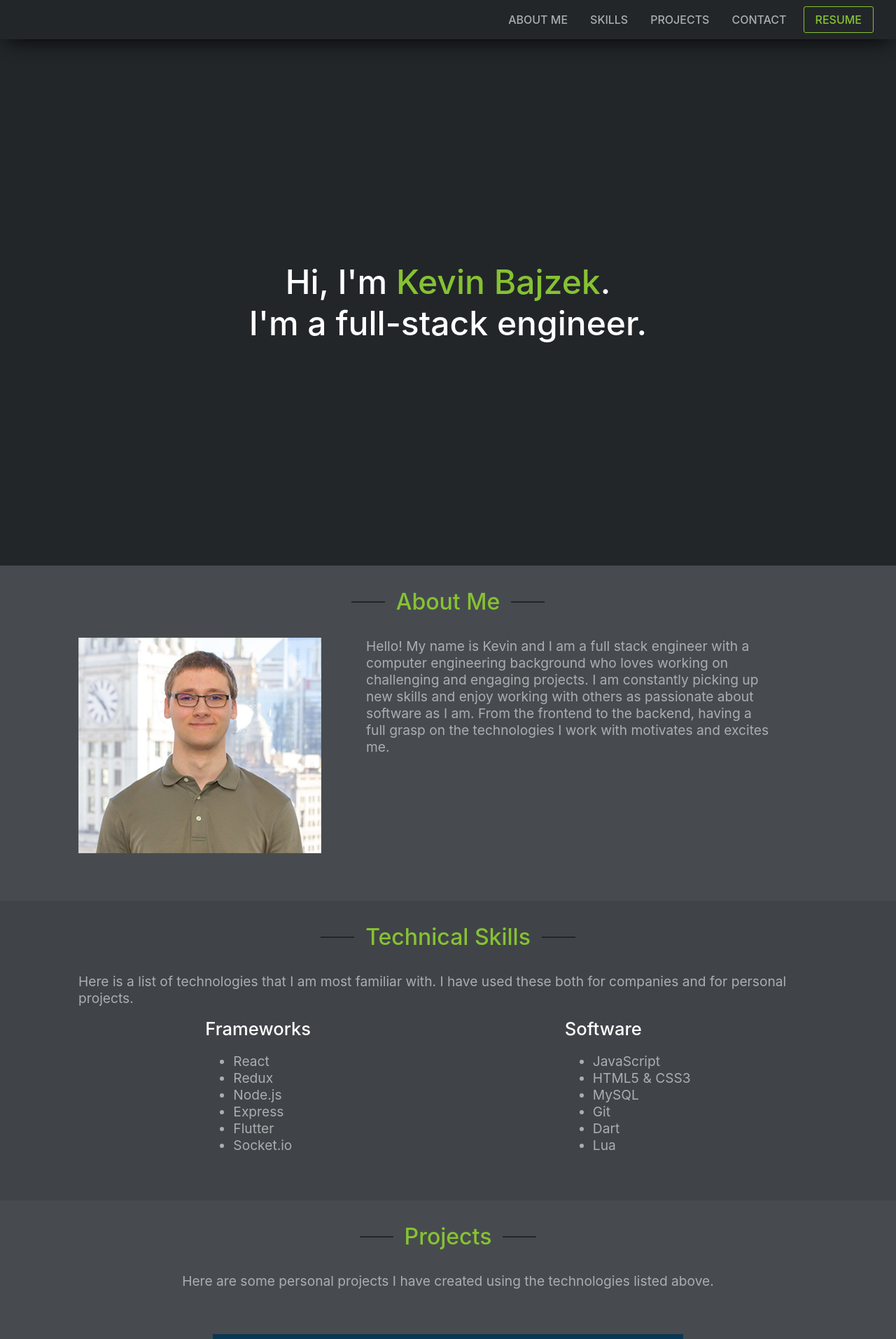
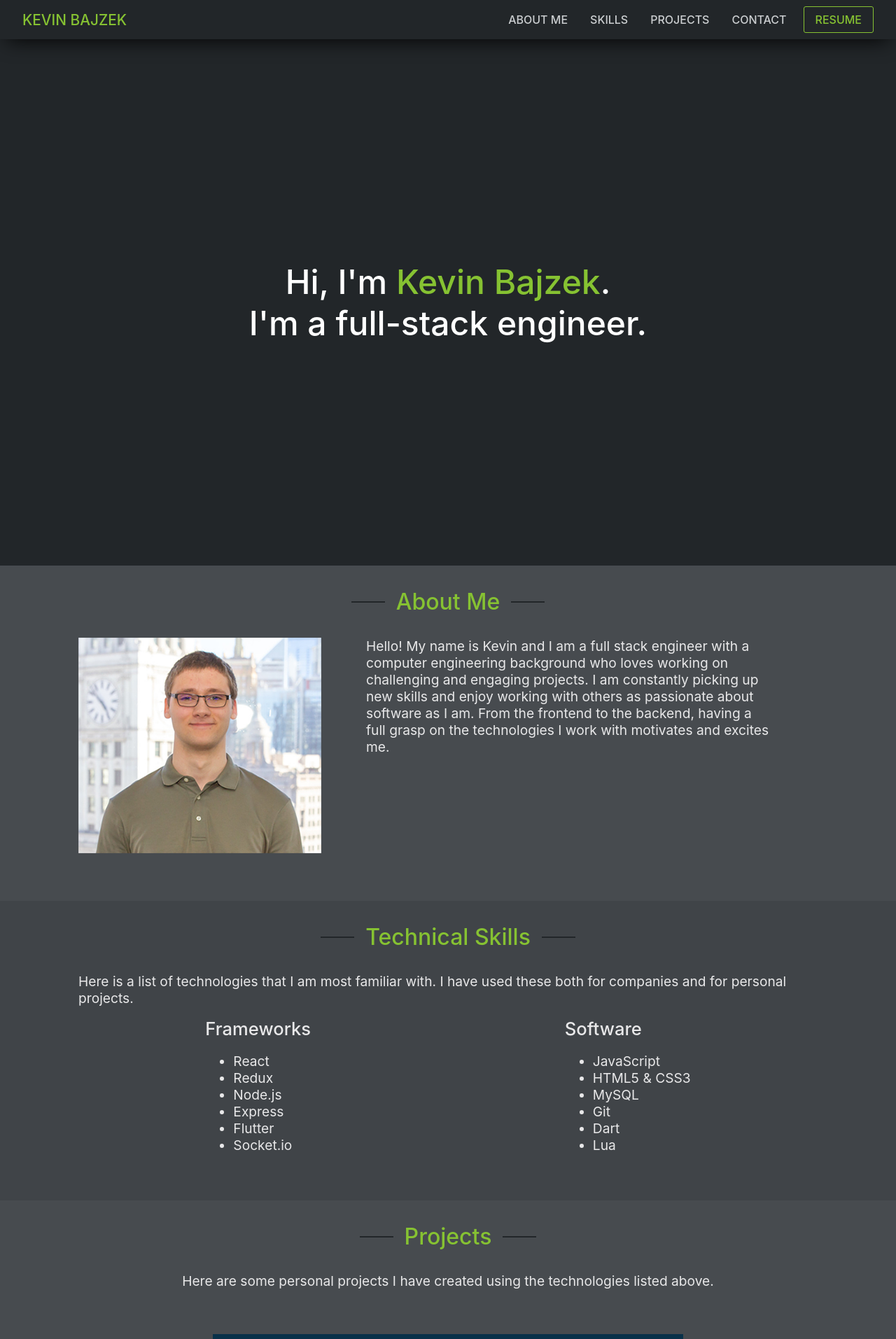
Before and after one commit to kbajzek/kevin-portfolio, a React (Create React App) app in the folder client/: page / in a window 1280 px wide. Shown: the top 1913 px of the page at 70% size. Built offline with nearby package versions, Linux system fonts and the light colour scheme.

Commit message:
fixed font contrast & meta tags

```diff
--- a/client/public/index.html
+++ b/client/public/index.html
@@ -3,18 +3,15 @@
   <head>
     <meta charset="utf-8" />
     <link rel="icon" href="%PUBLIC_URL%/favicon.ico" />
+    <link rel="shortcut icon" href="%PUBLIC_URL%/favicon.ico">
     <meta name="viewport" content="width=device-width, initial-scale=1" />
     <meta name="theme-color" content="#000000" />
-    <meta
-      name="description"
-      content="Web site created using create-react-app"
-    />
-    <link rel="apple-touch-icon" href="logo192.png" />
-    <!--
-      manifest.json provides metadata used when your web app is installed on a
-      user's mobile device or desktop. See https://developers.google.com/web/fundamentals/web-app-manifest/
-    -->
-    <link rel="manifest" href="%PUBLIC_URL%/manifest.json" />
+    <meta content="Kevin Bajzek's personal website." name="description">
+		<meta content="Kevin Bajzek" name="author">
+		<meta content="Kevin Bajzek, web development, front-end, back-end, full-stack, portfolio" name="keywords">
+		<meta property="og:title" content="Kevin Bajzek" />
+    <meta property="og:description" content="Kevin Bajzek's personal website.">
+    <link href="https://fonts.googleapis.com/css?family=Rubik:400,700" rel="stylesheet">
     <!--
       Notice the use of %PUBLIC_URL% in the tags above.
       It will be replaced with the URL of the `public` folder during the build.
--- a/client/src/components/About/About.module.css
+++ b/client/src/components/About/About.module.css
@@ -38,7 +38,7 @@
 }
 
 .aboutText {
-    color: #abaeb0;
+    color: #E8E8E9;
     font-size: 1.2rem;
     padding: 0 4rem;
     box-sizing: border-box;
--- a/client/src/components/Contact/Contact.module.css
+++ b/client/src/components/Contact/Contact.module.css
@@ -11,7 +11,7 @@
 
 .footer {
     margin-top: 1.5rem;
-    color: #ffffff;
+    color: #E8E8E9;
 }
 
 .cardLinks {
@@ -50,7 +50,7 @@
 }
 
 .info {
-    color: #abaeb0;
+    color: #E8E8E9;
     font-size: 1.2rem;
     margin-top: 2rem;
     max-width: 70rem;
--- a/client/src/components/Header/Header.js
+++ b/client/src/components/Header/Header.js
@@ -42,6 +42,7 @@ class Header extends Component {
     render() {
         return (
             <header className={classes.header}>
+                <div className={classes.headerName}>KEVIN BAJZEK</div>
                 <div className={this.state.hamburgerClicked ? classes.backgroundBlur : classes.noBackgroundBlur} onClick={this.closeHamburger}></div>
                 <div className={classes.hamburgerWrapper} onClick={this.clickHamburger}>
                     <div className={this.state.hamburgerClicked ? classes.hamburgerActive : classes.hamburger}></div>
--- a/client/src/components/Header/Header.module.css
+++ b/client/src/components/Header/Header.module.css
@@ -9,9 +9,15 @@
     box-shadow: 0px 10px 30px -10px;
     display: flex;
     align-items: center;
-    justify-content: flex-end;
+    justify-content: space-between;
     padding: 0 2rem;
     box-sizing: border-box;
+}
+
+.headerName {
+    color: #86c232;
+    font-weight: 500;
+    font-size: 1.3rem;
 }
 
 .headerItems {
@@ -48,7 +54,7 @@
 
 .headerItem {
     height: 100%;
-    color: #abaeb0;
+    color: #cbced0;
     font-weight: 500;
     list-style: none;
     display: flex;
--- a/client/src/components/Projects/ProjectCard/ProjectCard.module.css
+++ b/client/src/components/Projects/ProjectCard/ProjectCard.module.css
@@ -39,7 +39,7 @@
     position: absolute;
     top: 0;
     left: 0;
-    background-color: rgba(0,0,0,.6);
+    background-color: rgba(0,0,0, 0.65);
     display: flex;
     flex-direction: column;
     align-items: center;
--- a/client/src/components/Projects/Projects.module.css
+++ b/client/src/components/Projects/Projects.module.css
@@ -28,7 +28,7 @@
 }
 
 .info {
-    color: #abaeb0;
+    color: #E8E8E9;
     font-size: 1.2rem;
     margin-top: 2rem;
     max-width: 70rem;
@@ -54,7 +54,7 @@
 }
 
 .skillsList {
-    color: #abaeb0;
+    color: #E8E8E9;
     font-size: 1.2rem;
 }
 
--- a/client/src/components/Skills/Skills.module.css
+++ b/client/src/components/Skills/Skills.module.css
@@ -28,7 +28,7 @@
 }
 
 .info {
-    color: #abaeb0;
+    color: #E8E8E9;
     font-size: 1.2rem;
     margin-top: 2rem;
     max-width: 70rem;
@@ -47,13 +47,13 @@
 }
 
 .skillsHeader {
-    color: #ffffff;
+    color: #E8E8E9;
     font-size: 1.6rem;
     font-weight: 500;
 }
 
 .skillsList {
-    color: #abaeb0;
+    color: #E8E8E9;
     font-size: 1.2rem;
 }
 
```
